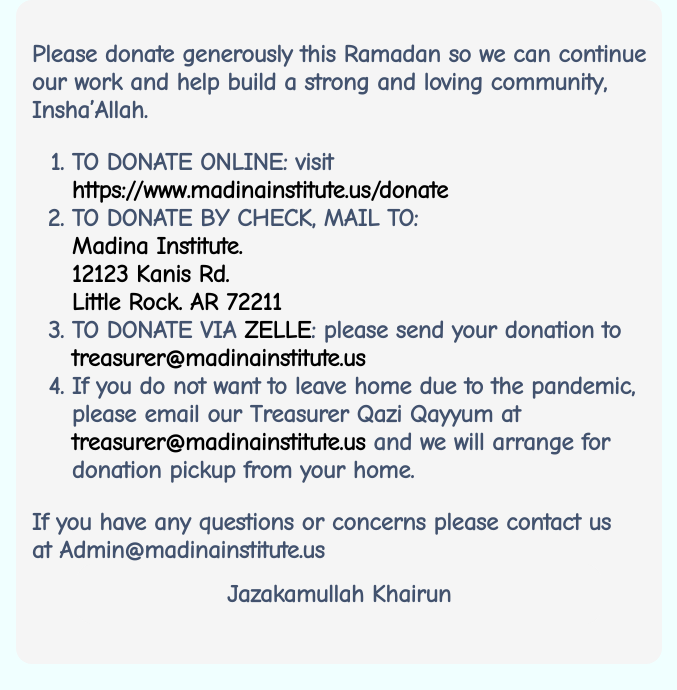
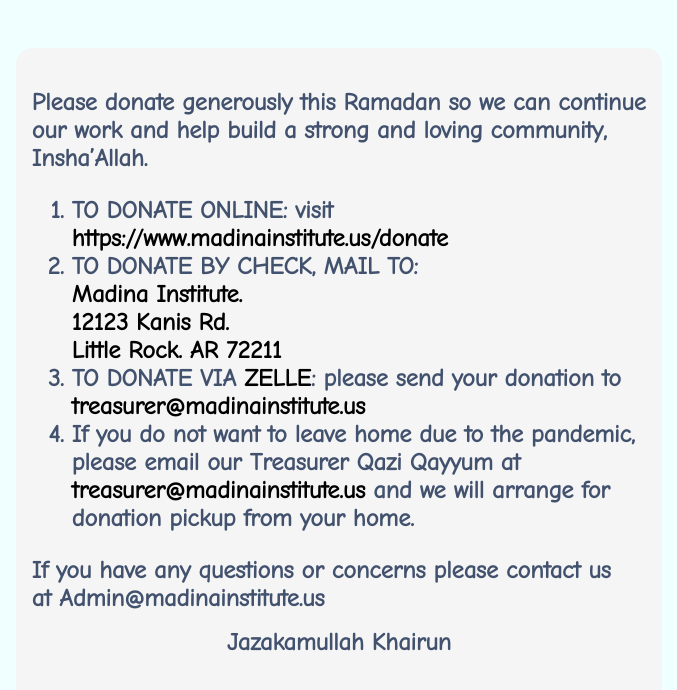
Before and after one commit to MadinaEducation/Ramadan2020, a plain HTML site: page madinaDonate.html in a window 1280 px wide. Shown: the whole page, without its empty margins (301-978 px from the left). Drawn offline with Linux system fonts and the light colour scheme.

Commit message:
edited the donate file

```diff
--- a/madinaDonate.html
+++ b/madinaDonate.html
@@ -12,7 +12,7 @@
             color: rgb(66, 82, 110);
             font-family: 'Comic Neue';
             width: 60%;
-            margin: 0 auto 0;
+            margin: 3rem auto 0;
         }
 
         img {
```
Also changed, not shown: images/khatam-2.png (added). Lines whose indentation alone changed are shown as unchanged.
